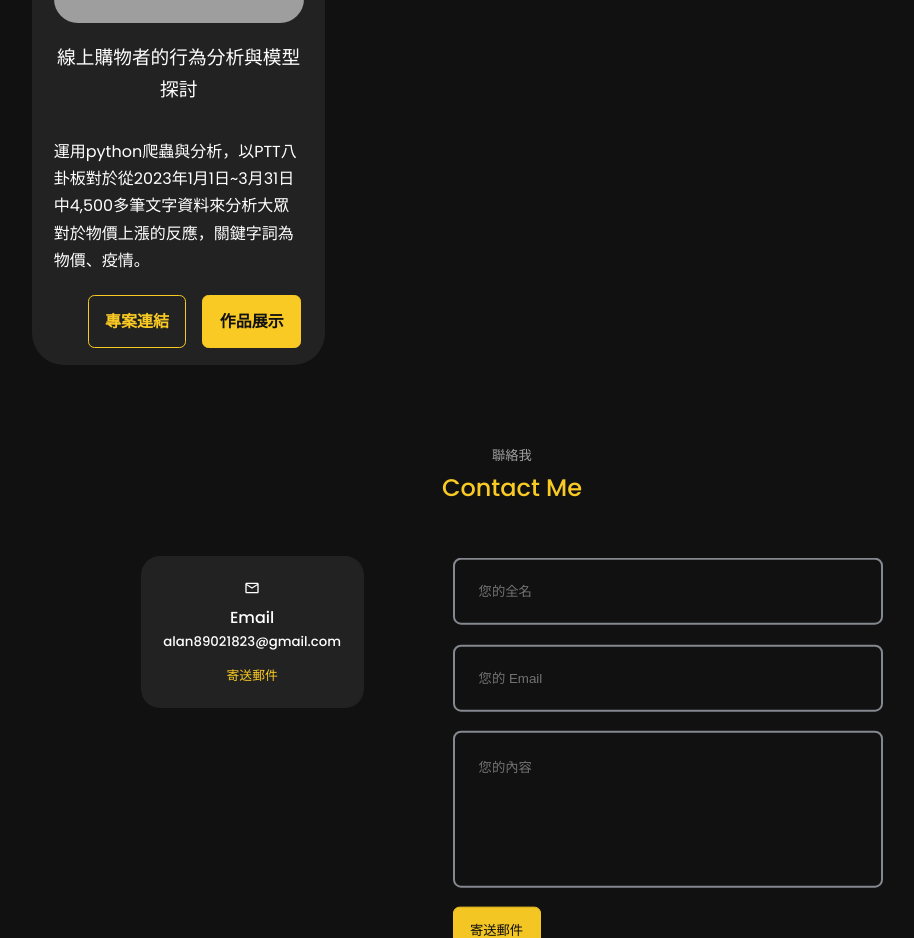
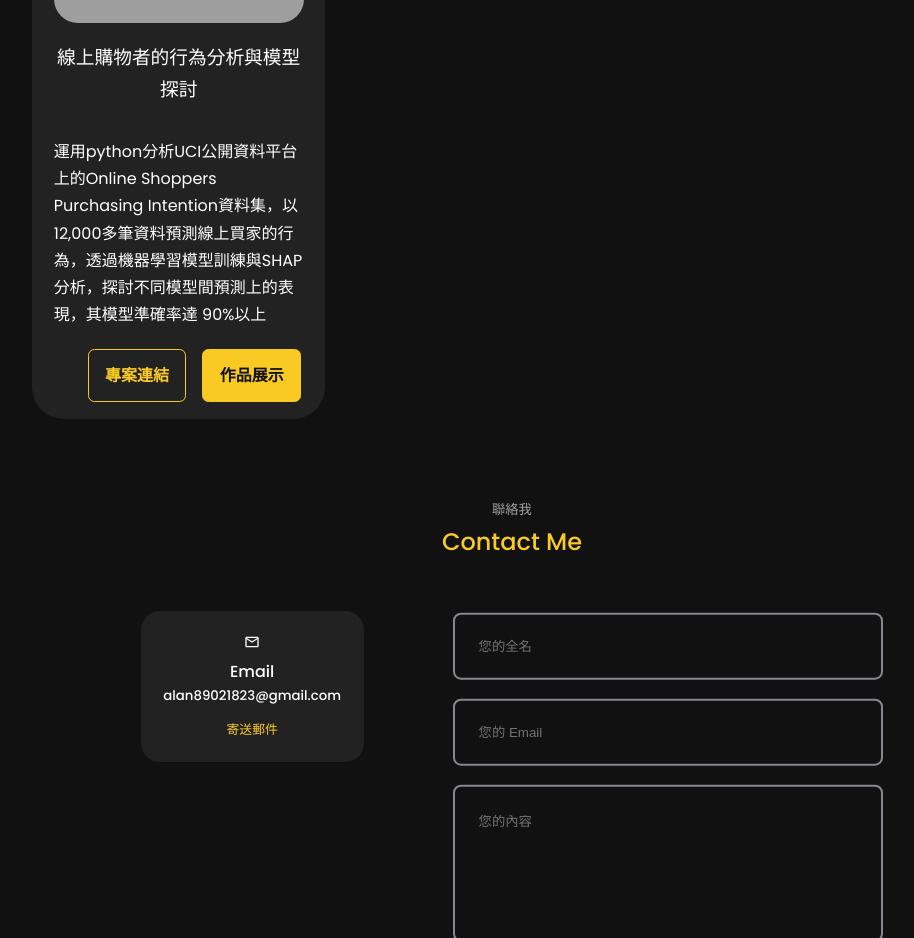
Before and after one commit to 02071819/tsengkuolun-portfolio, a React (Create React App) app: page / in a window 1280 px wide. Shown: the part 5520-6458 px from the top of the page, without its empty margins (128-1042 px from the left). Built offline with nearby package versions, Linux system fonts and the light colour scheme; grey boxes are pictures that could not be loaded.

Commit message:
Update Experience.jsx

```diff
--- a/src/components/experience/Experience.jsx
+++ b/src/components/experience/Experience.jsx
@@ -127,7 +127,7 @@ const data = [
     id: 13,
     image: Onlineshop_analy,
     title: "線上購物者的行為分析與模型探討",
-    content:"運用python爬蟲與分析，以PTT八卦板對於從2023年1月1日~3月31日中4,500多筆文字資料來分析大眾對於物價上漲的反應，關鍵字詞為物價、疫情。",
+    content:"運用python分析UCI公開資料平台上的Online Shoppers Purchasing Intention資料集，以12,000多筆資料預測線上買家的行為，透過機器學習模型訓練與SHAP分析，探討不同模型間預測上的表現，其模型準確率達 90%以上",
     github: "https://colab.research.google.com/drive/1LNcpmL5fkxvUDdjy9n9pW2mstHEvj-Ao?usp=sharing",
     demo: "https://docs.google.com/presentation/d/1WGXcgSr5AOJZ2kGmuStY5rsA_b0Wuj4NQo5O3t6xUNM/edit?usp=sharing",
     filter: "analysis"
```
